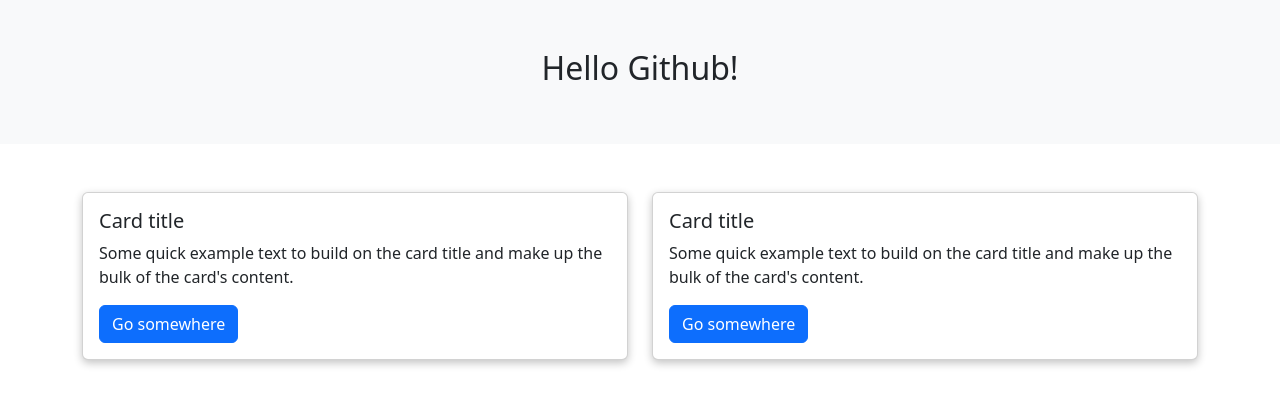
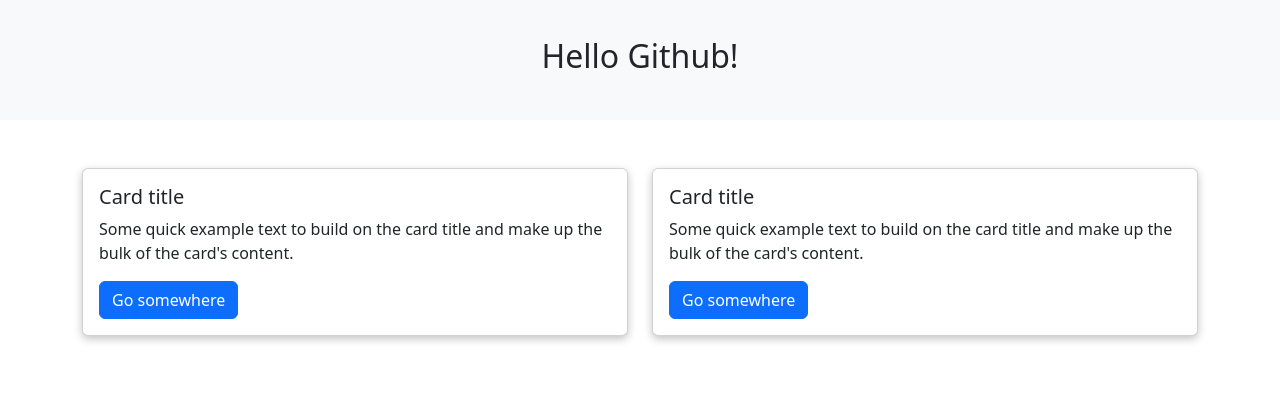
Before and after one commit to vosmond75/saad-git-repo, a plain HTML site: page index.html in a window 1280 px wide. Drawn offline with nearby package versions, Linux system fonts and the light colour scheme.

Commit message:
changed it back to 15vh

```diff
--- a/style.css
+++ b/style.css
@@ -1,5 +1,5 @@
 .banner {
-  height: 18vh;
+  height: 15vh;
 }
 
 .card {
```
